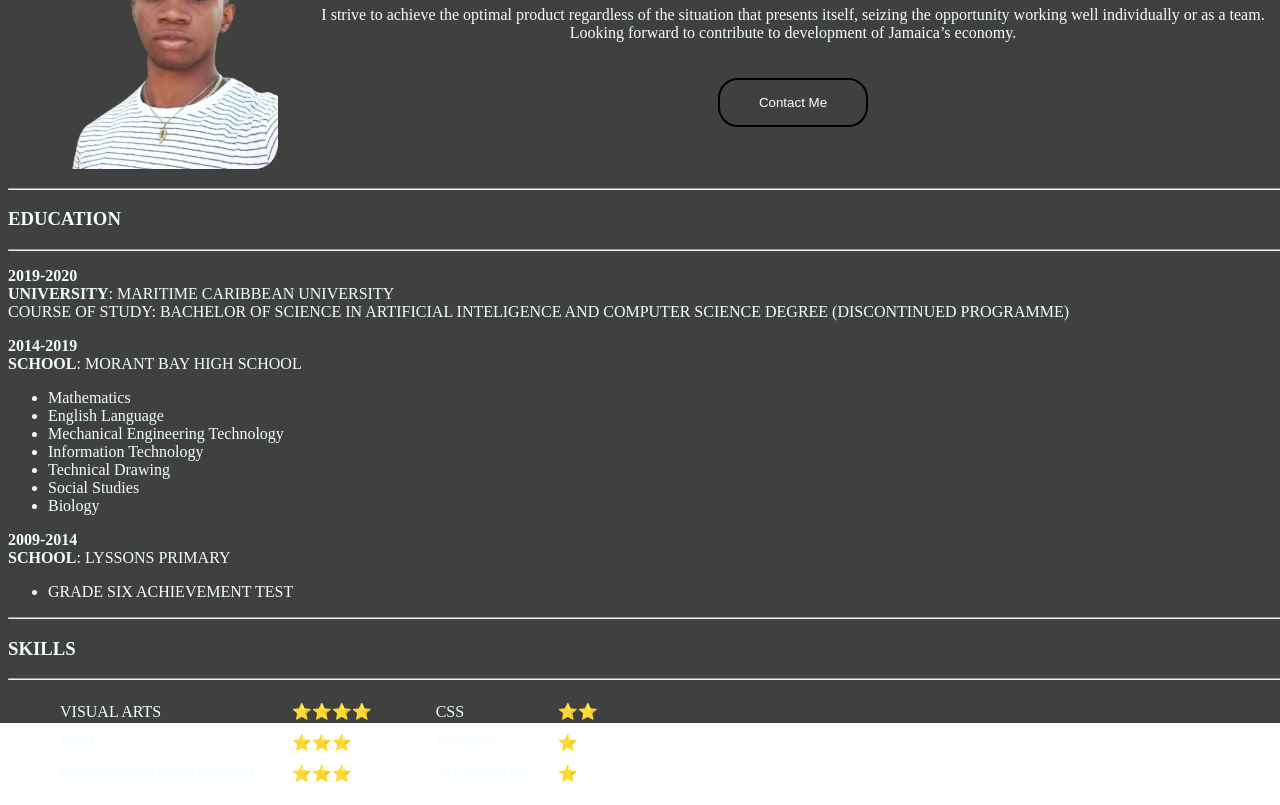
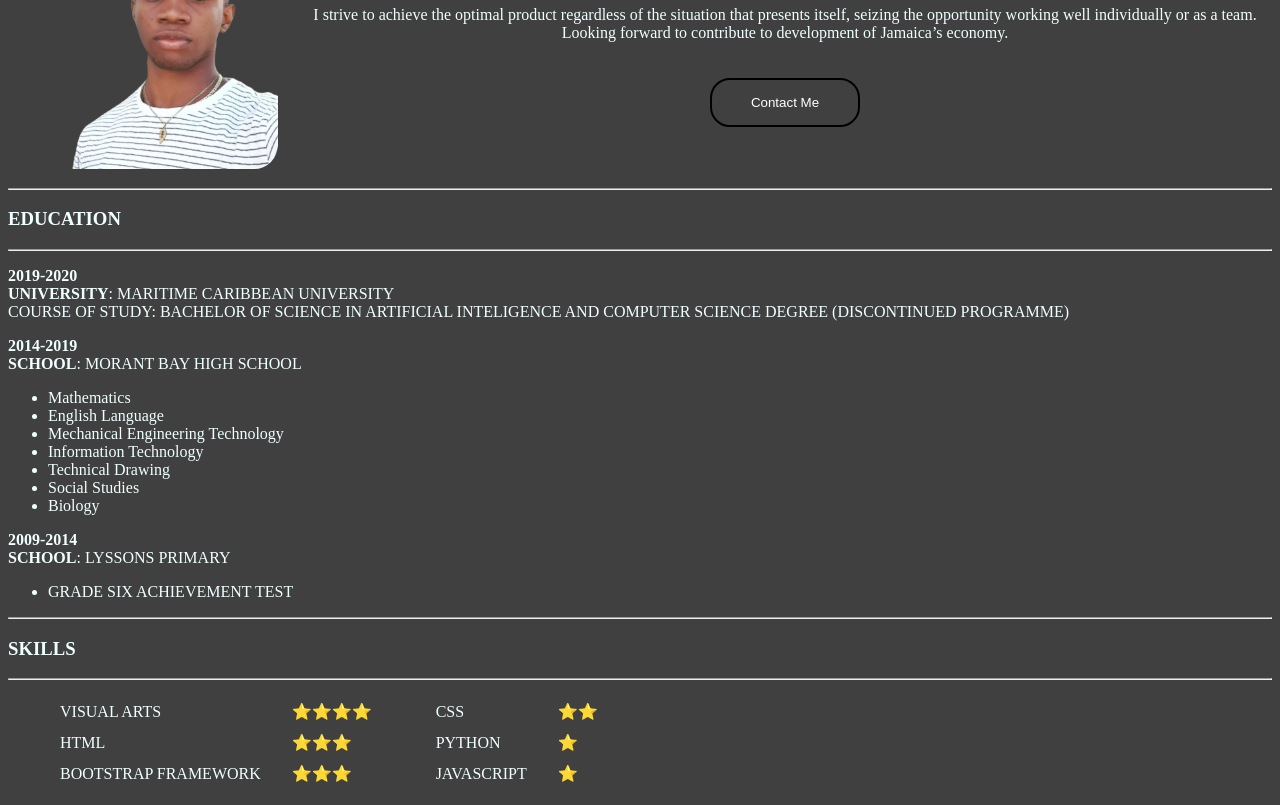
Before and after one commit to Islandyout/CV, a plain HTML site: page index.html in a window 1280 px wide. Shown: the part 93-898 px from the top of the page. Drawn offline with Linux system fonts and the light colour scheme.

Commit message:
Update style.css
updated style.css file

```diff
--- a/style.css
+++ b/style.css
@@ -2,8 +2,8 @@
 body{
   color: azure;
   background-image: linear-gradient(rgba(0,0,0,0.75),rgba(0,0,0,0.75)), url(./image/background4.png);
-  width: 100%;
-  height: 100%;
+  width: auto;
+  height: auto;
   background-position: center;
   background-repeat: no-repeat;
   background-size: cover;
```
